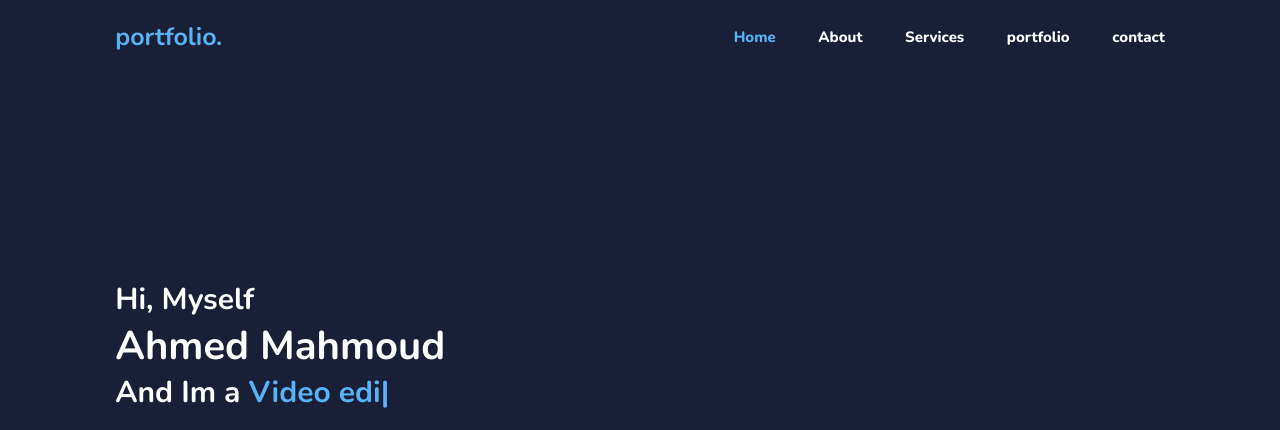
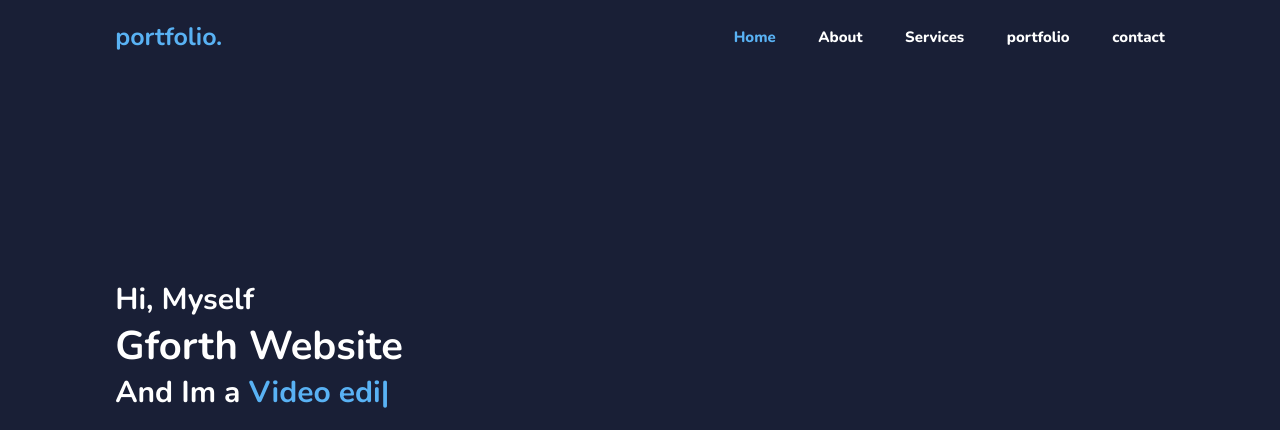
Before and after one commit to Hxank/portfolio., a plain HTML site: page index.html in a window 1280 px wide. Shown: the top 430 px of the page. Drawn offline with nearby package versions, Linux system fonts and the light colour scheme; a script that the page names is missing.

Commit message:
Update index.html

```diff
--- a/index.html
+++ b/index.html
@@ -29,7 +29,7 @@
     <section class="home" id="home">
         <div class="home-content">
             <h3>Hi, Myself</h3>
-            <h1>Ahmed Mahmoud </h1>
+            <h1>Gforth Website </h1>
             <h3>And Im a <span class="multiple-text">Frontend Developer</span></h3>
             <p>i am frontend developer and creat website</p>
             <div class="social-media">
```
